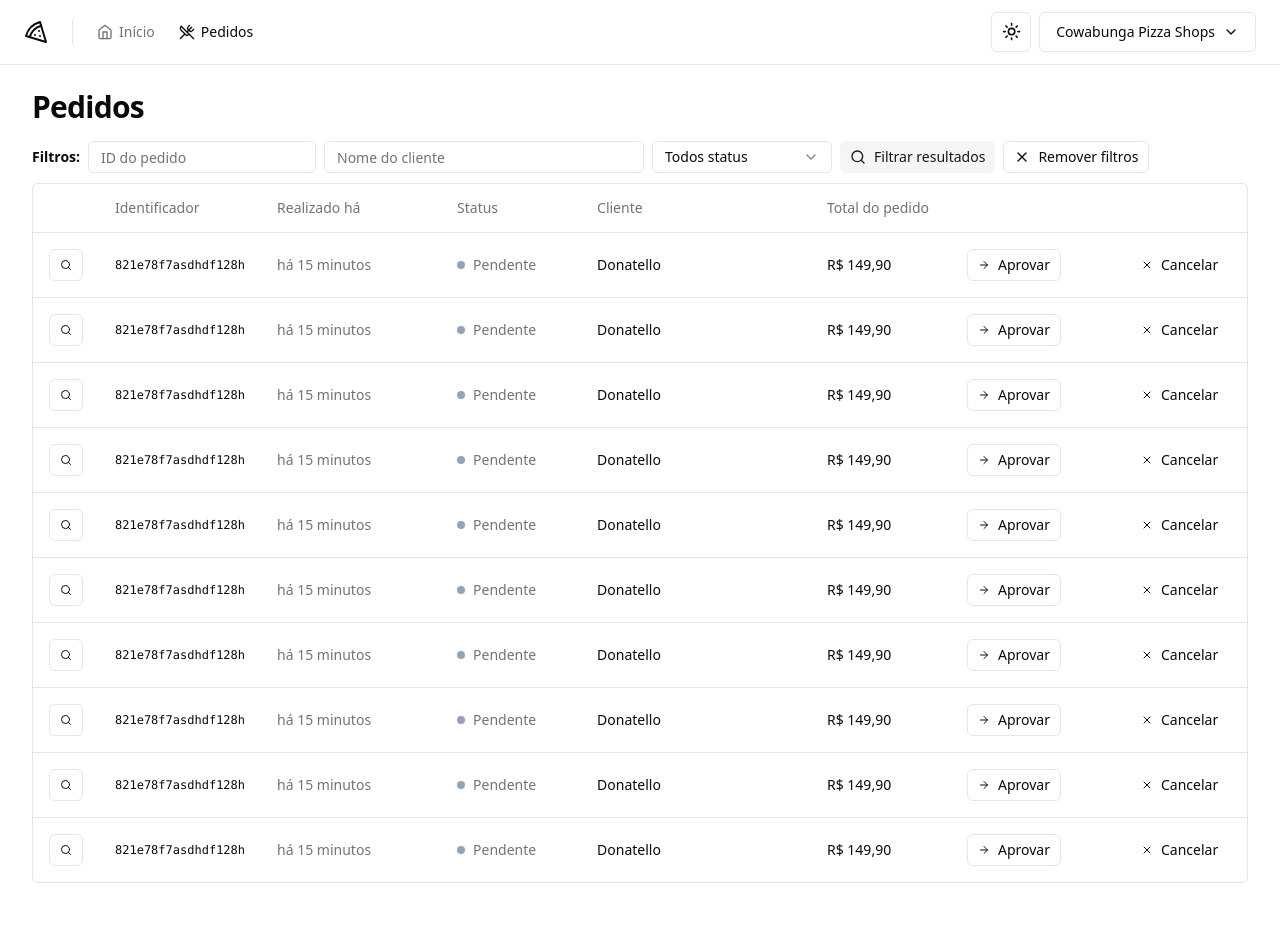
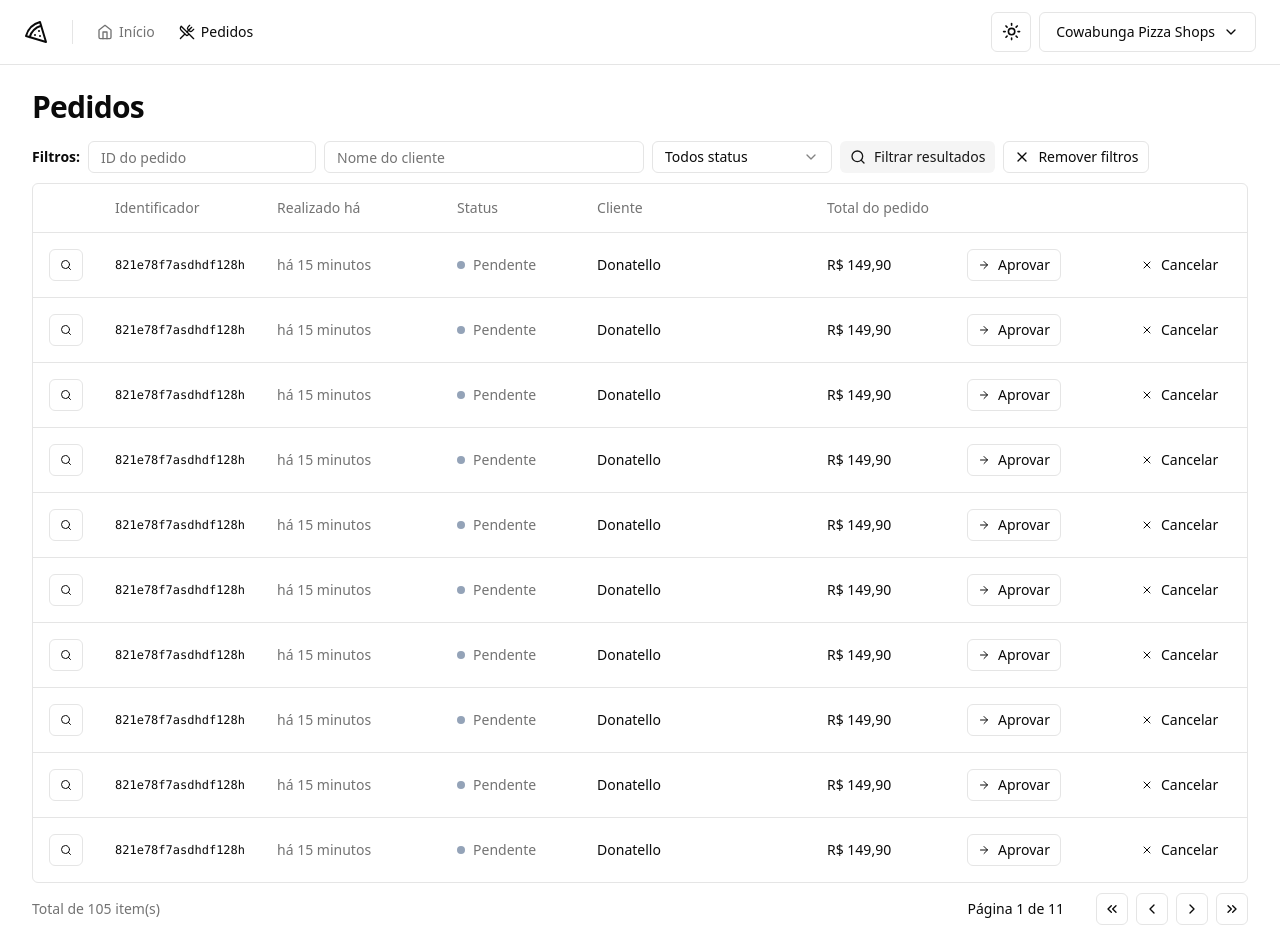
Before and after one commit to thiagocabralcorreia/cowabunga-pizza-shop, a React (Vite) app: page /orders in a window 1280 px wide. Shown: the top 952 px of the page. Before the commit the page ends 915 px from the top, so only its background shows below. Built offline with nearby package versions, Linux system fonts and the light colour scheme.

Commit message:
✨ feat: add pagination component

```diff
--- /dev/null
+++ b/src/components/pagination.tsx
@@ -0,0 +1,54 @@
+import {
+  ChevronLeft,
+  ChevronRight,
+  ChevronsLeft,
+  ChevronsRight,
+} from "lucide-react";
+
+import { Button } from "./ui/button";
+
+interface PaginationProps {
+  pageIndex: number;
+  totalCount: number;
+  perPage: number;
+}
+
+export function Pagination({
+  pageIndex,
+  perPage,
+  totalCount,
+}: PaginationProps) {
+  const pages = Math.ceil(totalCount / perPage) || 1;
+
+  return (
+    <div className="flex items-center justify-between">
+      <span className="text-sm text-muted-foreground">
+        Total de {totalCount} item(s)
+      </span>
+
+      <div className="flex items-center gap-6 lg:gap-8">
+        <div className="text-sm font-medium">
+          Página {pageIndex + 1} de {pages}
+        </div>
+        <div className="flex items-center gap-2">
+          <Button variant="outline" className="h-8 w-8 p-0">
+            <ChevronsLeft className="h-4 w-4" />
+            <span className="sr-only">Primeira página</span>
+          </Button>
+          <Button variant="outline" className="h-8 w-8 p-0">
+            <ChevronLeft className="h-4 w-4" />
+            <span className="sr-only">Página anterior</span>
+          </Button>
+          <Button variant="outline" className="h-8 w-8 p-0">
+            <ChevronRight className="h-4 w-4" />
+            <span className="sr-only">Próxima página</span>
+          </Button>
+          <Button variant="outline" className="h-8 w-8 p-0">
+            <ChevronsRight className="h-4 w-4" />
+            <span className="sr-only">Última página</span>
+          </Button>
+        </div>
+      </div>
+    </div>
+  );
+}
--- a/src/pages/app/orders/orders.tsx
+++ b/src/pages/app/orders/orders.tsx
@@ -10,6 +10,7 @@
 
 import { OrderTableFilters } from "./order-table-filters";
 import { OrderTableRow } from "./order-table-row";
+import { Pagination } from "@/components/pagination";
 
 export function Orders() {
   return (
@@ -18,7 +19,6 @@
 
       <div className="flex flex-col gap-4">
         <h1 className="text-3xl font-bold tracking-tight">Pedidos</h1>
-      </div>
         <div className="space-y-2.5">
           <OrderTableFilters />
 
@@ -43,6 +43,9 @@
               </TableBody>
             </Table>
           </div>
+
+          <Pagination pageIndex={0} totalCount={105} perPage={10} />
+        </div>
       </div>
     </>
   );
```
Lines whose indentation alone changed are shown as unchanged.
